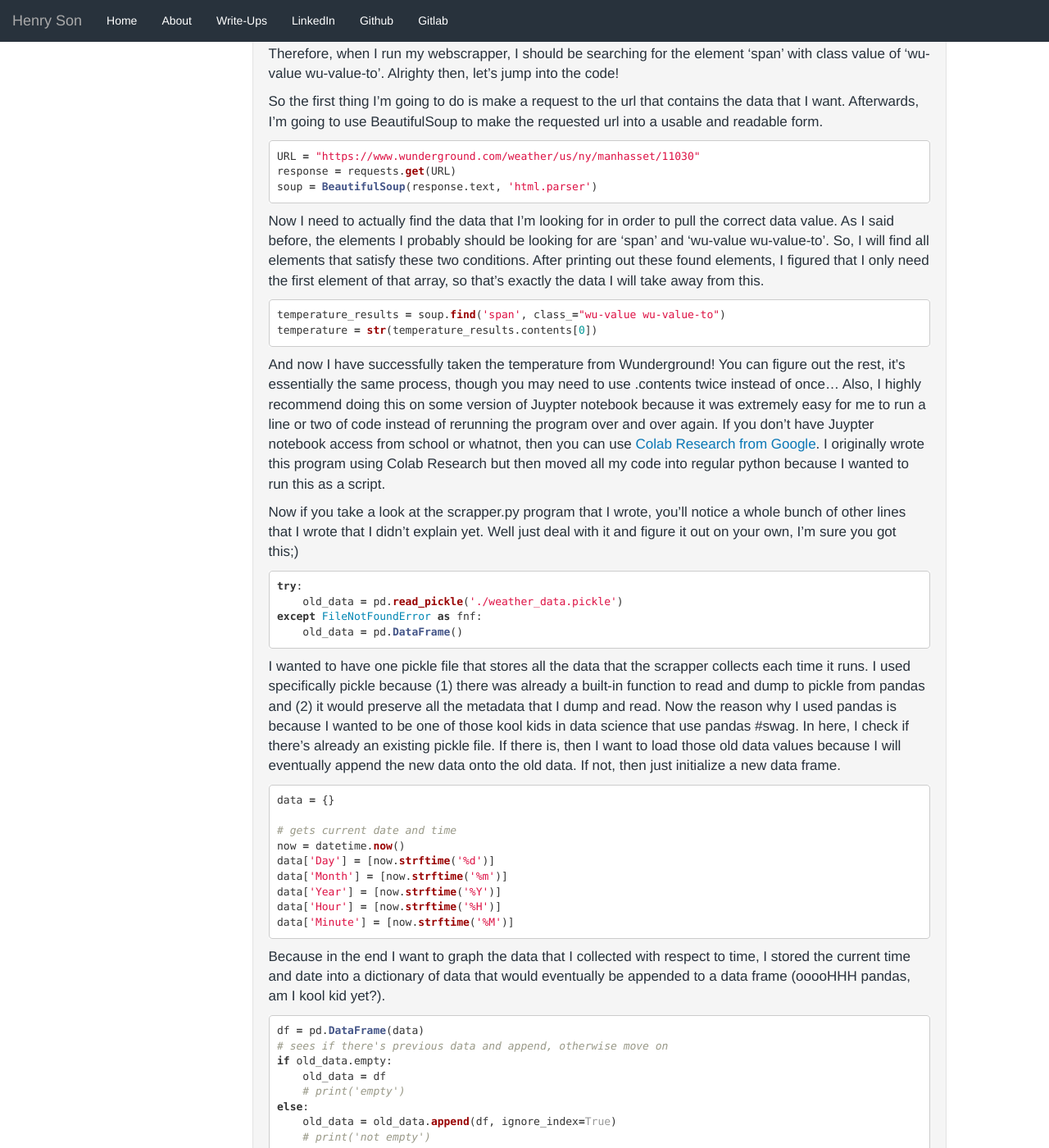
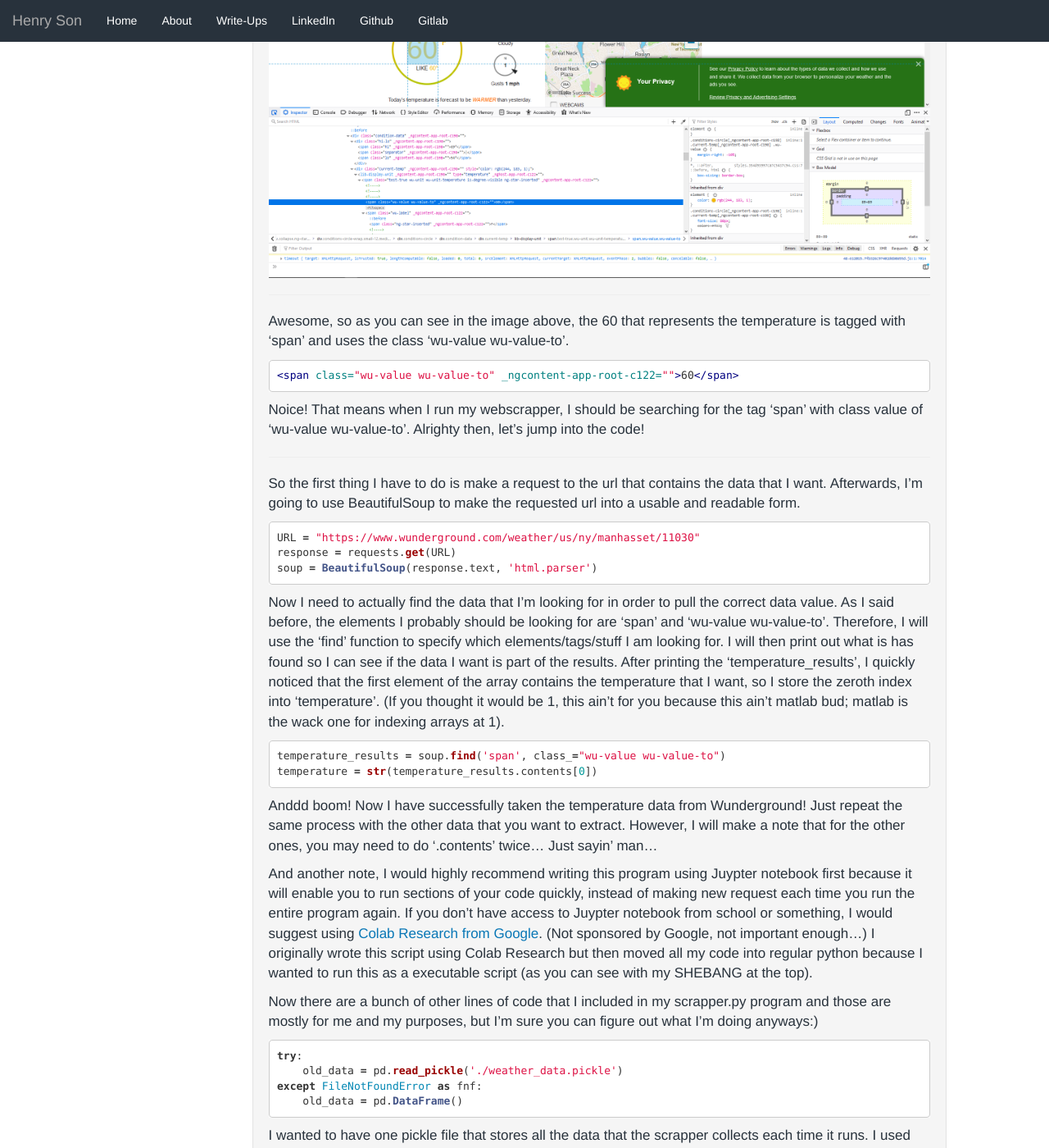
Before and after one commit to sonbyj01/sonbyj01.github.io, a Jekyll site: the page built from _posts/2020-05-24-Automate-web-scrapping-weather.markdown, in a window 1280 px wide and 1400 px high, scrolled down 2305 px. Shown: the whole window at 82% size. Built offline with Jekyll 4.4.1, drawn with Linux system fonts in a browser that asks for light colours; some of the changed text lies outside the part shown.

Commit message:
updated web scrapping post

````diff
--- a/_posts/2020-05-24-Automate-web-scrapping-weather.markdown
+++ b/_posts/2020-05-24-Automate-web-scrapping-weather.markdown
@@ -10,22 +10,34 @@
 
 -----
 
-So if you were here at some point and noticed that my other webscrapping tutorial is down, it's because technically ['torrent'] itself is not illegal
-but the content that you torrent can be illegal... So instead I will be showing how to webscrape some data from [Wunderground]! And possibily graph it
-nicely using [Plotly]!
+So as it turns out, we're not in China and there are actually copyright laws that I have to abide by! Who would've known?
+
+All jokes aside (for the most part), if you saw my previous blog at one point, you might have noticed that I took it down. (If you haven't seen it,
+disregard everything I've said up to this part, besides the part about China and copyright laws. After a good friend of mine strongly suggested that
+I take it down and implement the webscrapper on something else, I decided to write one for scrapping weather data!
+
+Now I may write about the underlying motivation for this specifically but we'll just have to see...
+
+Oh, and this would also be a great opportunity for me to try out [Plotly]! Just because it looks pretty damn cool compared to good ol' matlibplot.
 
 -----
 
 # Part 1: Webscrapping Wunderground
 
-So essentially, webscrapping is simply the process of extracting information from a website by looking at elements in the source code (HTML) or at least
-that's how I'm implementing this program...
+So for those who don't know what webscrapping is, it's essentially scrapping things from the web...
 
-So the first step I would take is to look for the specific 'elements' that I'm looking for. In my program, I will specify the url that contains the location that I
-want to pull data from so I don't have to deal with GET and POST requests and all the other bullshit that wouldn't really take long to figure out but too lazy to
-figure out:) In my case, the url would be: https://www.wunderground.com/weather/us/ny/manhasset/11030.
+woaHHHHH really?! I didn't know that! Alright no need for your sarcastic comments.
 
-When you go to this url, you should see something like these photos.
+Webscrapping is simply the process of extracting information from a website by looking at elements in the source code (HTML)
+
+or at least that's how I'm implementing this program...
+
+Alright cool, so how do I get started? Well the first step you should take is pick a website that you want to extract some data from. In my case, that will be
+[Wunderground], and more specifically the weather for Manhasset (just chosen out of random, absolutely coincidental...). Make note of that URL, so in my case it
+will be: [https://www.wunderground.com/weather/us/ny/manhasset/11030](https://www.wunderground.com/weather/us/ny/manhasset/11030). Now technically I can script
+my program so it can send a POST request for the location that I want from the homepage of [Wunderground] but I'm lazy so I'm just going to hard code the URL.
+
+Now when you go to this url, you should see something like these photos.
 
 -----
 
@@ -34,9 +46,12 @@
 
 -----
 
-Now in the first photo, the data that I want to extract from here is the nice big 60 in the middle of that circle and in the second photo, the data I want to
-extract are pressure, visibility, dew point, humidity, rainfall, and snow depth. So now that I have my eyes on the prize, it's time to inspect element and find
-some unique references to help find these data values. I will only do it for the first one (temperature), but I'm sure you can figure the other ones out.
+Okay cool cool cool, so now after roaming through the webpage, I've locked my focus on specific values that I want to pull: the temperature in the middle of the
+circle on top and most of the data from the 'ADDITIONAL CONDITIONS' section. With that in mind, I'm going to 'Inspect Elements' and find those values in the HTML
+code. From here, I can find unique attributes within the code, which is basically the driving force of this script.
+
+For all intents and purposes (and out of sheer laziness), I will only follow through with finding and pulling the temperature. But hey! Think about it this way:
+I'm giving you an exercise for you to practice this on your own! And don't worry, I'll be posting my code as well just in case you're in a rush to figure something out.
 
 -----
 
@@ -44,15 +59,17 @@
 
 -----
 
-As you can see in the image, the 60 that represents the temperature is contained within the element 'span'.
+Awesome, so as you can see in the image above, the 60 that represents the temperature is tagged with 'span' and uses the class 'wu-value wu-value-to'.
 
 ```html
 <span class="wu-value wu-value-to" _ngcontent-app-root-c122="">60</span>
 ```
 
-Therefore, when I run my webscrapper, I should be searching for the element 'span' with class value of 'wu-value wu-value-to'. Alrighty then, let's jump into the code!
+Noice! That means when I run my webscrapper, I should be searching for the tag 'span' with class value of 'wu-value wu-value-to'. Alrighty then, let's jump into the code!
 
-So the first thing I'm going to do is make a request to the url that contains the data that I want. Afterwards, I'm going to use BeautifulSoup to make the requested url
+-----
+
+So the first thing I have to do is make a request to the url that contains the data that I want. Afterwards, I'm going to use BeautifulSoup to make the requested url
 into a usable and readable form.
 
 ```python
@@ -62,21 +79,26 @@
 ```
 
 Now I need to actually find the data that I'm looking for in order to pull the correct data value. As I said before, the elements I probably should be looking for are
-'span' and 'wu-value wu-value-to'. So, I will find all elements that satisfy these two conditions. After printing out these found elements, I figured that I only need
-the first element of that array, so that's exactly the data I will take away from this.
+'span' and 'wu-value wu-value-to'. Therefore, I will use the 'find' function to specify which elements/tags/stuff I am looking for. I will then print out what is has
+found so I can see if the data I want is part of the results. After printing the 'temperature_results', I quickly noticed that the first element of the array contains
+the temperature that I want, so I store the zeroth index into 'temperature'. (If you thought it would be 1, this ain't for you because this ain't matlab bud;
+matlab is the wack one for indexing arrays at 1).
 
 ```python
 temperature_results = soup.find('span', class_="wu-value wu-value-to")
 temperature = str(temperature_results.contents[0])
 ```
 
-And now I have successfully taken the temperature from Wunderground! You can figure out the rest, it's essentially the same process, though you may need to use .contents
-twice instead of once... Also, I highly recommend doing this on some version of Juypter notebook because it was extremely easy for me to run a line or two of code instead of
-rerunning the program over and over again. If you don't have Juypter notebook access from school or whatnot, then you can use [Colab Research from Google]. I originally wrote
-this program using Colab Research but then moved all my code into regular python because I wanted to run this as a script.
+Anddd boom! Now I have successfully taken the temperature data from Wunderground! Just repeat the same process with the other data that you want to extract. However, I
+will make a note that for the other ones, you may need to do '.contents' twice... Just sayin' man...
 
-Now if you take a look at the scrapper.py program that I wrote, you'll notice a whole bunch of other lines that I wrote that I didn't explain yet. Well just deal with it and
-figure it out on your own, I'm sure you got this;)
+And another note, I would highly recommend writing this program using Juypter notebook first because it will enable you to run sections of your code quickly, instead of
+making new request each time you run the entire program again. If you don't have access to Juypter notebook from school or something, I would suggest using [Colab Research
+from Google]. (Not sponsored by Google, not important enough...) I originally wrote this script using Colab Research but then moved all my code into regular python
+because I wanted to run this as a executable script (as you can see with my SHEBANG at the top).
+
+Now there are a bunch of other lines of code that I included in my scrapper.py program and those are mostly for me and my purposes, but I'm sure you can figure out what I'm
+doing anyways:)
 
 ```python
 try:
@@ -124,30 +146,37 @@
 a dictionary that contains all the weather data, date, and time, I finally convert it to a data frame. I then see if there's already data within the previous data frame;
 if so, then append, if not, then reassign. And finally, send the entire data back to the pickle file.
 
+And there you have it! That's Webscrapping 101!
+
 -----
 
 # Part 2: Automating webscrapper script
 
-Because there are libraries that the python script needs and I don't want to install them globally, I created a virtual environment that will be sourced each time the script runs.
-In the script.sh, I first source the virtual environment that I created and installed the dependecies for my python script. I then enter the folder of the project. The reason I
-do this is because I was getting an issue where the pickle file woudn't be able to save in the directory that I specificed in the python script. Now after turning the python
-script into an executable, I run the script and then deactivate the virtual environment because I don't need it anymore. This script runs every 15 minutes on one of my servers
-via crontab. When using this script on your own machine, make sure you update the absolute path for your machine specifically. I also included the format of the crontab line
-that I used to run the script every 15 minutes.
+Now I have a small little desktop that's acting as my 'server' (I only call it that because I never shut it down). It currently runs CentOS... 7? 8? 9? 10? Eh, at least I
+remember how to count. Anywho, my plan was to run this script every 15 minutes so I can collect data at that interval. So to go about this, I decided to just use the default
+cron utility. However, one of the good practices that I've learned over the years is to create virtual environments for my python projects, instead of installing them directly
+to the global directory. The issue is that I don't know how to activate the virtual environment and then run my script and then turn it back off... Unless I create a bash script!
+
+So that's exactly what I did. Essentially in this bash script, I am turning on the virtual environment that contains the installed packages needed for the program, I run the program,
+and then I turn off the virtual environment. And this all happens every 15 minutes! Now I will let the record show that I was running into an issue where if I ran the script with its
+absolute path, it won't actually allow the program to save the pickle... Wack man... So I instead decided to just change directories into the project folder and run the script
+relatively.
 
 ```bash
 crontab -e
 # insert -> */15 * * * * /home/helen/projects/weather_scrapper/script.sh
 ```
 
+And now boom, you have a thing collecting weather data every 15 minutes!
+
 -----
 
 # Part 3: Graphing collected data
 
-I'm not too sure what I'm going to do with the data that I've been collecting but for now I decided to learn how to use Plotly and graph the data! After opening the pickle,
-I iterated through each row, appending the date and time (which I string formatted first), temperature, dew point, humidity, and rainfall into separate lists because
-these lists are going to be used as the y-values with respective to the date time. Afterwards, we add each individual 'trace', or line graph in this case, by stating the
-x-axis as the date-time string that was formatted beforehand and each y-axis as a different trace.
+By this point, I've sort of lost my purpose... I, more or less, just wanted to graph some stuff and play around with Plotly. So, I wrote a separate program called 'graph.py'
+that does exactly that! In the program, after opening the pickle, I iterated through each row, appending the date and time (which I string formatted first), temperature,
+dew point, humidity, and rainfall into separate lists because these lists are going to be used as the y-values with respective to the date time. Afterwards, I added each
+individual 'trace', or line graph in this case, by stating the x-axis as the date-time string that was formatted beforehand and each y-axis as a different trace.
 
 ```python
 fig.add_trace(
@@ -167,6 +196,15 @@
 vs. dew point, then by specifying the 'visible' option as [True, True] will plot both graphs while [True, False] will only plot the date-time vs. temperature graph. The graph
 of the data that I've collected so far can be viewed [here].
 
+And there it goes ladies and gentlemen, that's it!
+
+If you liked this post, make sure you give it a thumbs up and smash that subscribe butto... Oh wait... Wrong platform...
+
+
+Thanks for reading -
+
+sonbyj01
+
 ['torrent']: https://en.wikipedia.org/wiki/BitTorrent
 [Wunderground]: https://www.wunderground.com/
 [Plotly]: https://plotly.com/
````
